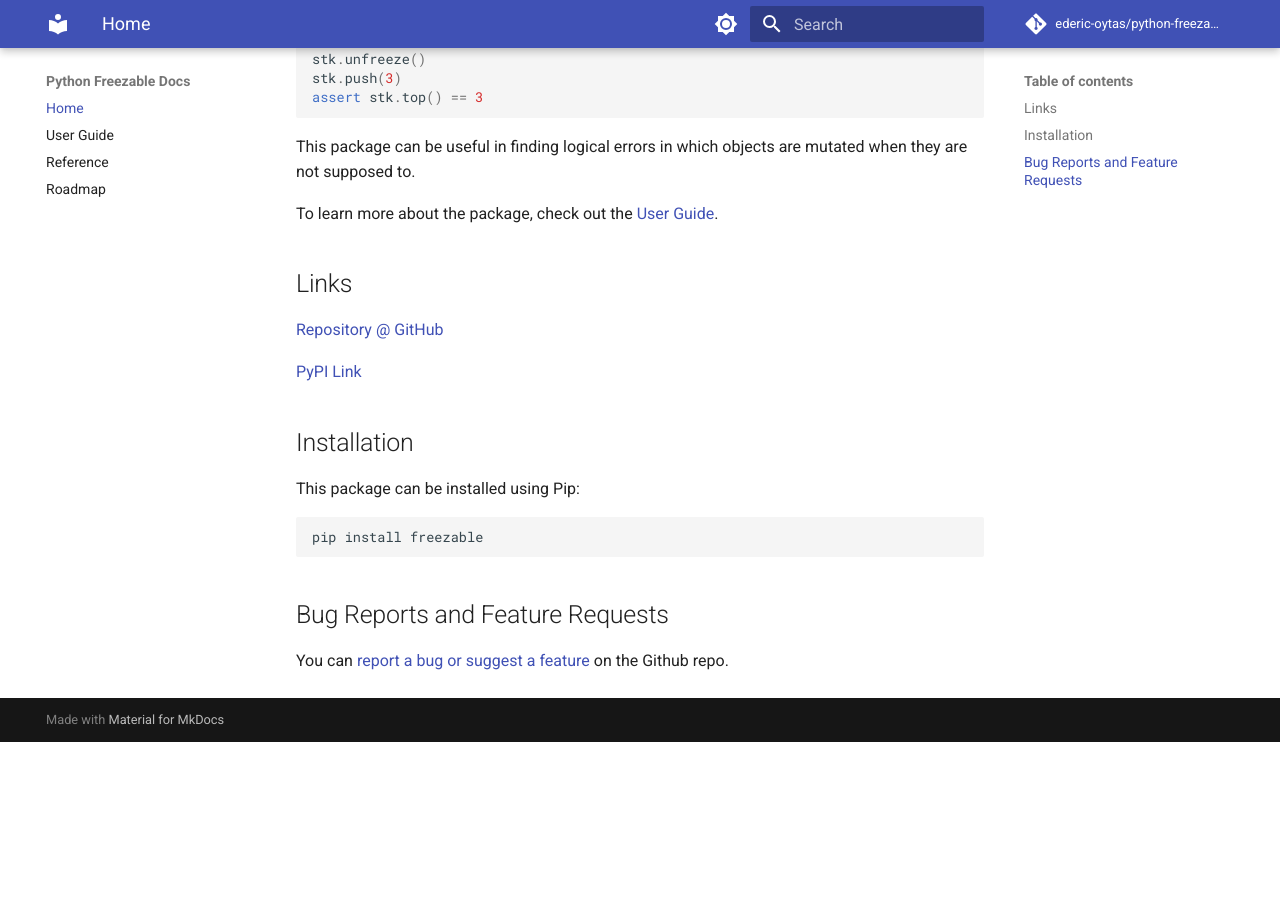
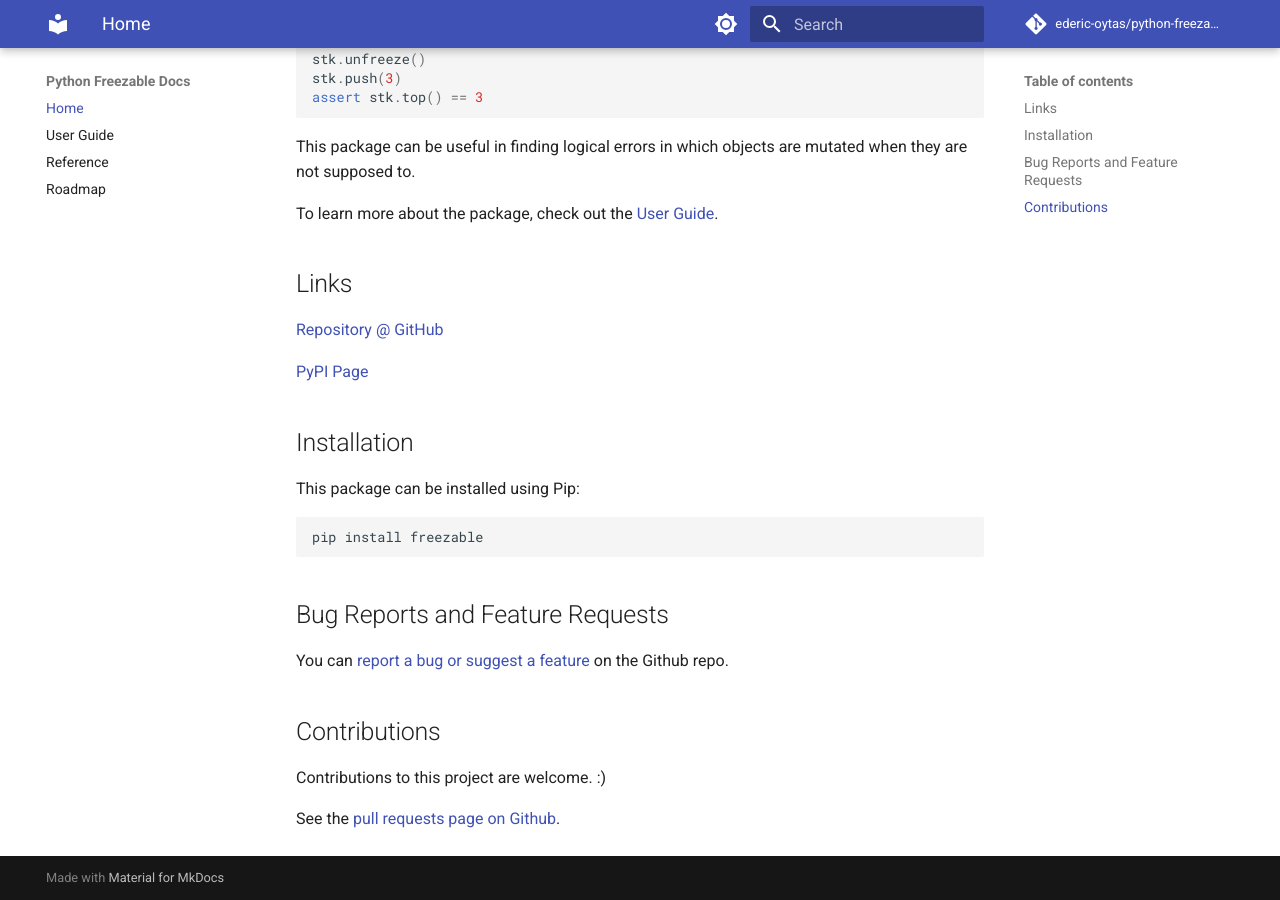
Before and after one commit to ederic-oytas/freezable-mixin, an MkDocs documentation site: the page built from docs/index.md, in a window 1280 px wide and 900 px high, scrolled down 906 px. Built offline with MkDocs 1.6.1 and Material for MkDocs 9.7.7, drawn with Linux system fonts in a browser that asks for light colours; comment, search, counter and statistics services are not loaded; before the commit the page ends 1648 px from its top, so only the background shows below that.

Commit message:
Edit index.md

```diff
--- a/docs/index.md
+++ b/docs/index.md
@@ -53,9 +53,9 @@
 
 ## Links
 
-[Repository @ GitHub](https://github.com/ederic-oytas/python-freezable)
+[Repository @ GitHub][repo]
 
-[PyPI Link](https://pypi.org/project/freezable/)
+[PyPI Page][pypi]
 
 ## Installation
 
@@ -66,7 +66,15 @@
 
 ## Bug Reports and Feature Requests
 
-You can [report a bug or suggest a feature][1] on the Github repo.
+You can [report a bug or suggest a feature][issues] on the Github repo.
 
+## Contributions
 
-[1]: https://github.com/ederic-oytas/python-freezable/issues/new/choose
+Contributions to this project are welcome. :)
+
+See the [pull requests page on Github][pulls].
+
+[repo]: https://github.com/ederic-oytas/python-freezable
+[pypi]: https://pypi.org/project/freezable/
+[issues]: https://github.com/ederic-oytas/python-freezable/issues/new/choose
+[pulls]: https://github.com/ederic-oytas/python-freezable/pulls
```
